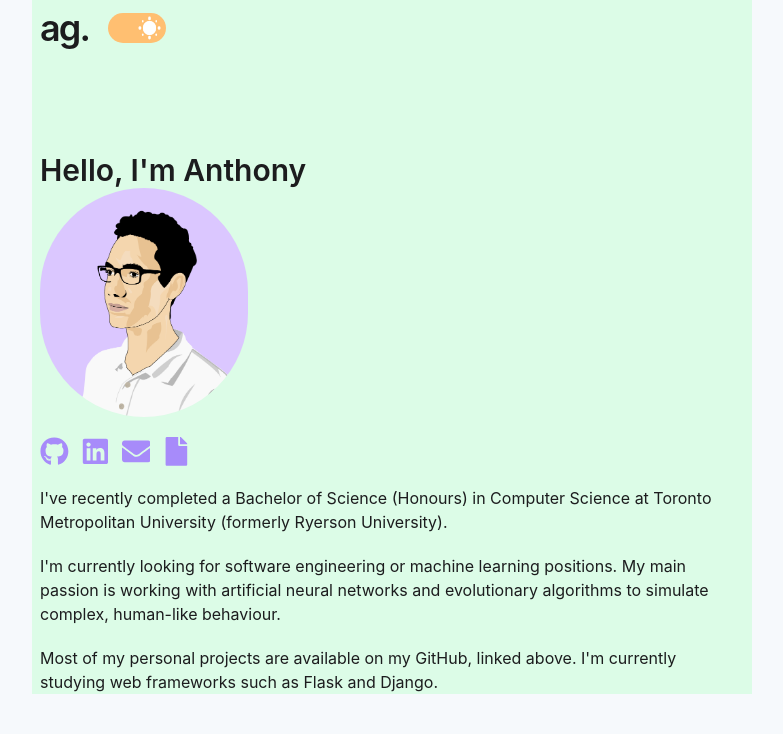
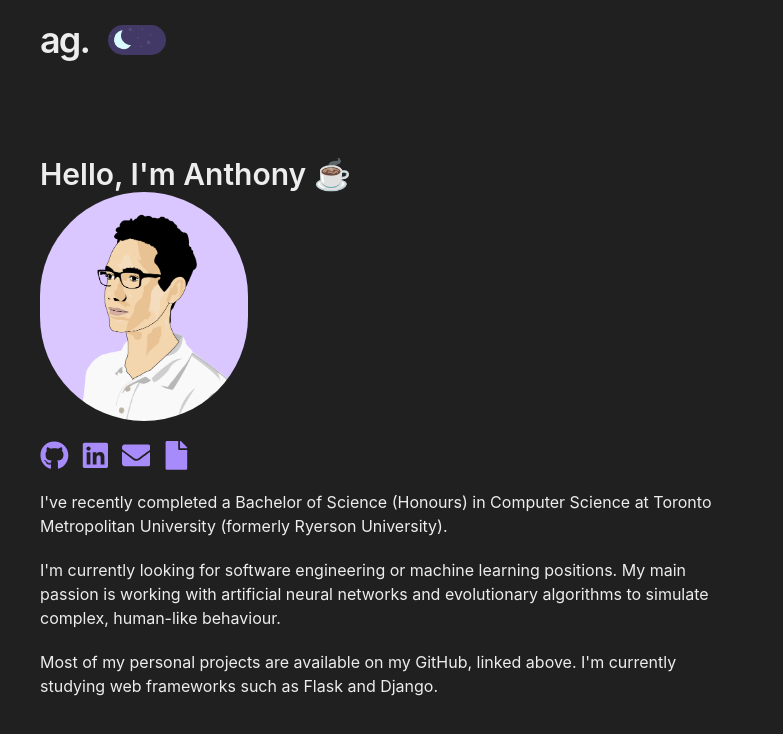
Before and after one commit to anthfgreco/personal-portfolio-v2, a React (Vite) app: page / in a window 1280 px wide. Shown: the top 734 px of the page, without its empty margins (248-1031 px from the left). Built offline with nearby package versions, Linux system fonts and the light colour scheme.

Commit message:
add dark mode

```diff
--- a/index.html
+++ b/index.html
@@ -8,7 +8,7 @@
     <title>Anthony Greco</title>
   </head>
   <body>
-    <div id="root"></div>
+    <div class="dark:bg-[#202020]" id="root"></div>
     <script type="module" src="/src/main.jsx"></script>
   </body>
 </html>
--- a/src/App.jsx
+++ b/src/App.jsx
@@ -1,37 +1,40 @@
 import Greeting from "./Greeting";
-import DarkSwitch from "./DarkSwitch";
+import DarkModeToggle from "./DarkModeToggle";
 import { FaGithub, FaLinkedin, FaEnvelope, FaFile } from "react-icons/fa";
 import { IconContext } from "react-icons";
 import { useState, useEffect } from "react";
 // Face background: #dbc7ff
 
 function App() {
-  const [isDarkMode, setDarkMode] = useState(
-    localStorage.theme == "dark" ? true : false
-  );
+  const [isDarkMode, setDarkMode] = useState(isNight());
 
   useEffect(() => {
-    if (isDarkMode) {
-      document.documentElement.classList.add("dark");
-      localStorage.theme = "dark";
-    } else {
-      document.documentElement.classList.remove("dark");
-      localStorage.theme = "light";
-    }
+    isDarkMode
+      ? document.documentElement.classList.add("dark")
+      : document.documentElement.classList.remove("dark");
   }, [isDarkMode]);
 
+  function isNight() {
+    let hour = new Date().getHours();
+    if (hour <= 5) return true;
+    if (hour <= 17) return false;
+    else return true;
+  }
+
   return (
-    <div className="m-auto flex max-w-[720px] flex-col bg-green-100 px-2 dark:bg-green-900">
-      <header className="mb-24 w-full">
-        <nav className="my-2 flex items-center">
-          <h2 className="text-4xl font-semibold tracking-tighter">ag.</h2>
+    <div className="m-auto flex max-w-[720px] flex-col px-2">
+      <header className="mb-24 mt-5 w-full">
+        <nav className="flex items-center">
+          <h2 className="text-4xl font-semibold tracking-tighter text-[#202020] dark:text-[#ededed]">
+            ag.
+          </h2>
           <div className="mx-2 flex w-20">
-            <DarkSwitch isDarkMode={isDarkMode} setDarkMode={setDarkMode} />
+            <DarkModeToggle isDarkMode={isDarkMode} setDarkMode={setDarkMode} />
           </div>
         </nav>
       </header>
 
-      <h1 className="text-3xl font-semibold">Hello, I'm Anthony</h1>
+      <Greeting />
       <img src="/artboard purple.png" className="w-52 rounded-full" />
 
       <IconContext.Provider
@@ -59,19 +62,19 @@ function App() {
         </div>
       </IconContext.Provider>
 
-      <p className="mt-5">
+      <p className="mt-5 text-[#202020] dark:text-[#ededed]">
         I've recently completed a Bachelor of Science (Honours) in Computer
         Science at Toronto Metropolitan University (formerly Ryerson
         University).
       </p>
 
-      <p className="mt-5">
+      <p className="mt-5 text-[#202020] dark:text-[#ededed]">
         I'm currently looking for software engineering or machine learning
         positions. My main passion is working with artificial neural networks
         and evolutionary algorithms to simulate complex, human-like behaviour.
       </p>
 
-      <p className="mt-5">
+      <p className="mt-5 text-[#202020] dark:text-[#ededed]">
         Most of my personal projects are available on my GitHub, linked above.
         I'm currently studying web frameworks such as{" "}
         <a href="https://flask.palletsprojects.com/en/2.2.x/">Flask</a> and{" "}
--- a/src/DarkSwitch.jsx
+++ b/src/DarkModeToggle.jsx
@@ -1,6 +1,6 @@
-import "./DarkSwitch.css";
+import "./DarkModeToggle.css";
 
-function DarkSwitch({ isDarkMode, setDarkMode }) {
+function DarkModeToggle({ isDarkMode, setDarkMode }) {
   function toggle() {
     setDarkMode(!isDarkMode);
   }
@@ -12,4 +12,4 @@ function DarkSwitch({ isDarkMode, setDarkMode }) {
   );
 }
 
-export default DarkSwitch;
+export default DarkModeToggle;
--- a/src/Greeting.jsx
+++ b/src/Greeting.jsx
@@ -1,21 +1,18 @@
 function Greeting() {
-  let currentHour = new Date().getHours();
-  let greeting;
-
-  // Night 0-4
-  if (currentHour <= 4) greeting = "🌚Hello🌃";
-  // Morning 5-10
-  else if (currentHour <= 10) greeting = "☕Good Morning🌅";
-  // Afternoon 11-16
-  else if (currentHour <= 16) greeting = "😎Good Afternoon🌞";
-  // Evening 17-20
-  else if (currentHour <= 20) greeting = "🌆Good Evening🌇";
-  // Night 21-23
-  else greeting = "🌚Hello🌃";
+  let hour = new Date().getHours();
+  let greeting = "Hello, I'm Anthony ";
+  hour = 6;
+  if (hour <= 4) greeting += "🌝";
+  else if (hour <= 11) greeting += "☕";
+  else if (hour <= 16) greeting += "😎";
+  else if (hour <= 20) greeting += "🌇";
+  else greeting += "🌝";
 
   return (
-    <div className="Greeting">
-      <h1 className="text-4xl font-semibold">{greeting}</h1>
+    <div>
+      <h1 className="text-3xl font-semibold text-[#202020] dark:text-[#ededed]">
+        {greeting}
+      </h1>
     </div>
   );
 }
--- a/src/index.css
+++ b/src/index.css
@@ -18,3 +18,10 @@
   -moz-osx-font-smoothing: grayscale;
   -webkit-text-size-adjust: 100%;
 }
+
+html,
+body,
+#root {
+  width: 100%;
+  height: 100%;
+}
```
Also changed, not shown: src/DarkModeToggle.css (renamed from src/DarkSwitch.css).
